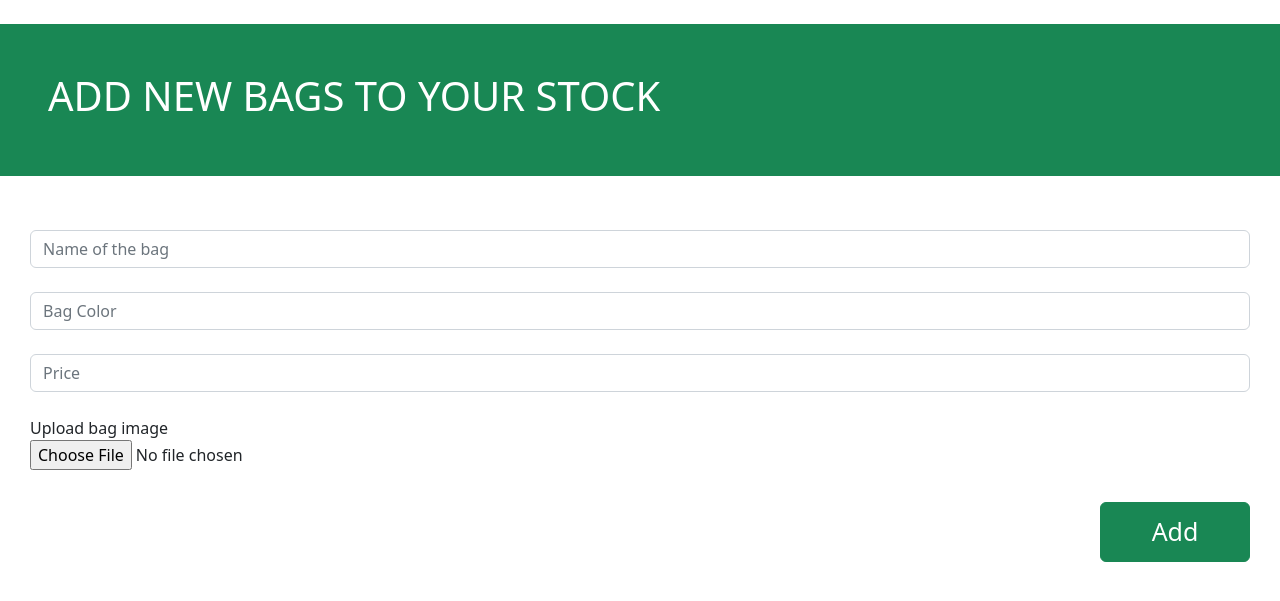
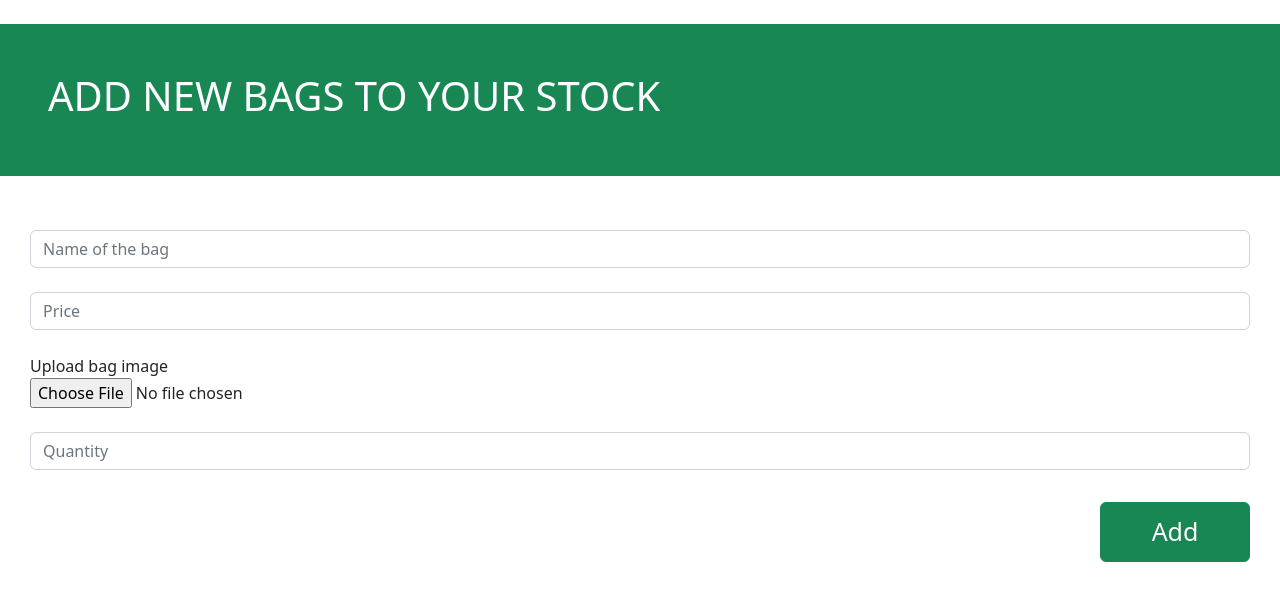
Before and after one commit to Nanjimars/tote-bags_254, a Flask app: page /products in a window 1280 px wide. Shown: the top 601 px of the page. Run offline with Flask 2, Linux system fonts and the light colour scheme; the visitor is signed in with stand-in values (Sample User, id 1); some libraries are stand-ins or nearby versions.

Commit message:
Added a field allowing admin to specify the quantity of items present

```diff
--- a/templates/products.html
+++ b/templates/products.html
@@ -21,11 +21,19 @@
 <br>
 <form action="/products" method="POST" enctype="multipart/form-data">
     <input class="form-control" type="text"name="bag_name" placeholder="Name of the bag"><br>
-    <input class="form-control"type="text" name="color"placeholder="Bag Color"><br>
     <input class="form-control"type="number" name="price" placeholder="Price"><br>
     <label>Upload bag image</label><br>
     <input class="control-file" name="photo" type="file" ><br>
     <br>
+    <input class="form-control"type="number" name="quantity" placeholder="Quantity"><br>
+<!--    <label> Category</label>-->
+<!--    <select name="category" id="category" required>-->
+<!--        <option value="canvas">Canvas</option>-->
+<!--        <option value="denim">Denim</option>-->
+<!--        <option value="corduroy">Corduroy</option>-->
+<!--        <option value="crotchet">Crotchet</option>-->
+
+<!--    </select>-->
     <h3 class="text-danger">{{msg}}</h3>
     <input type="submit" value="Add" class="btn btn-success">
 </form>
```
